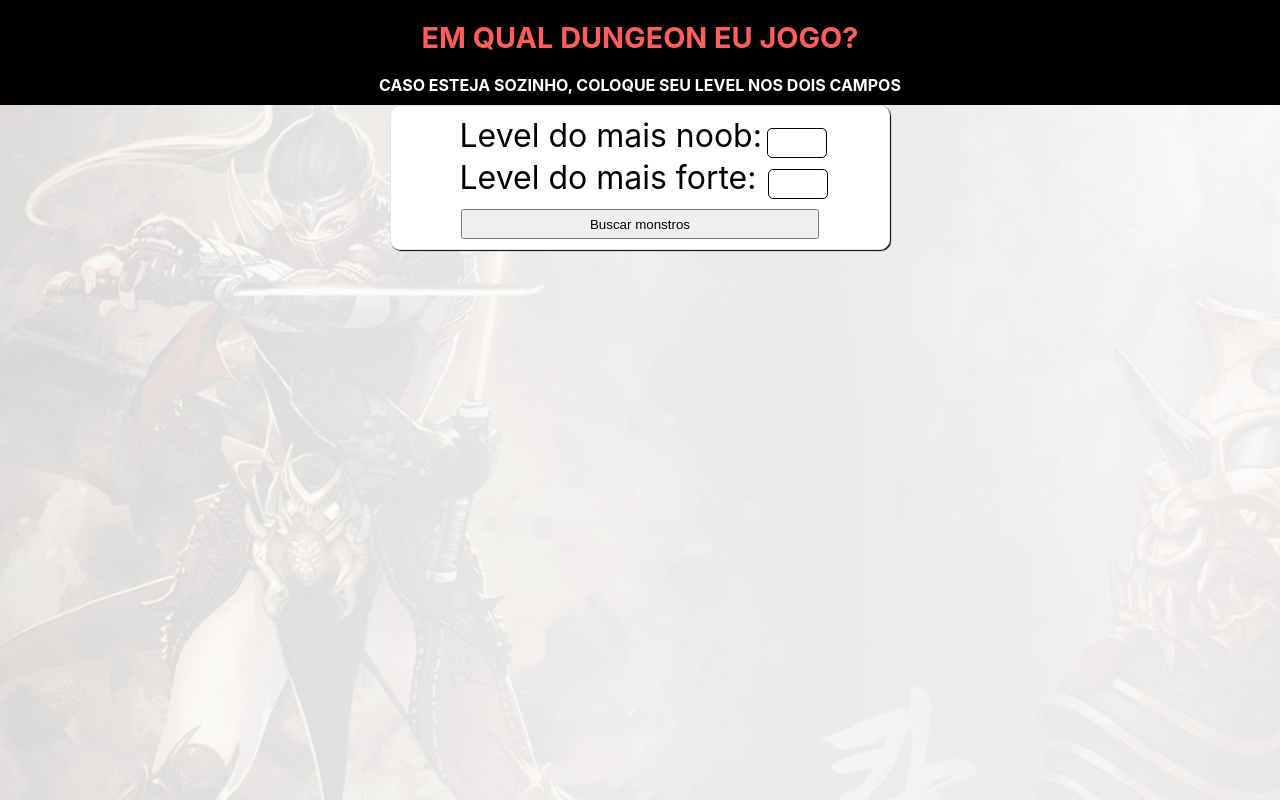
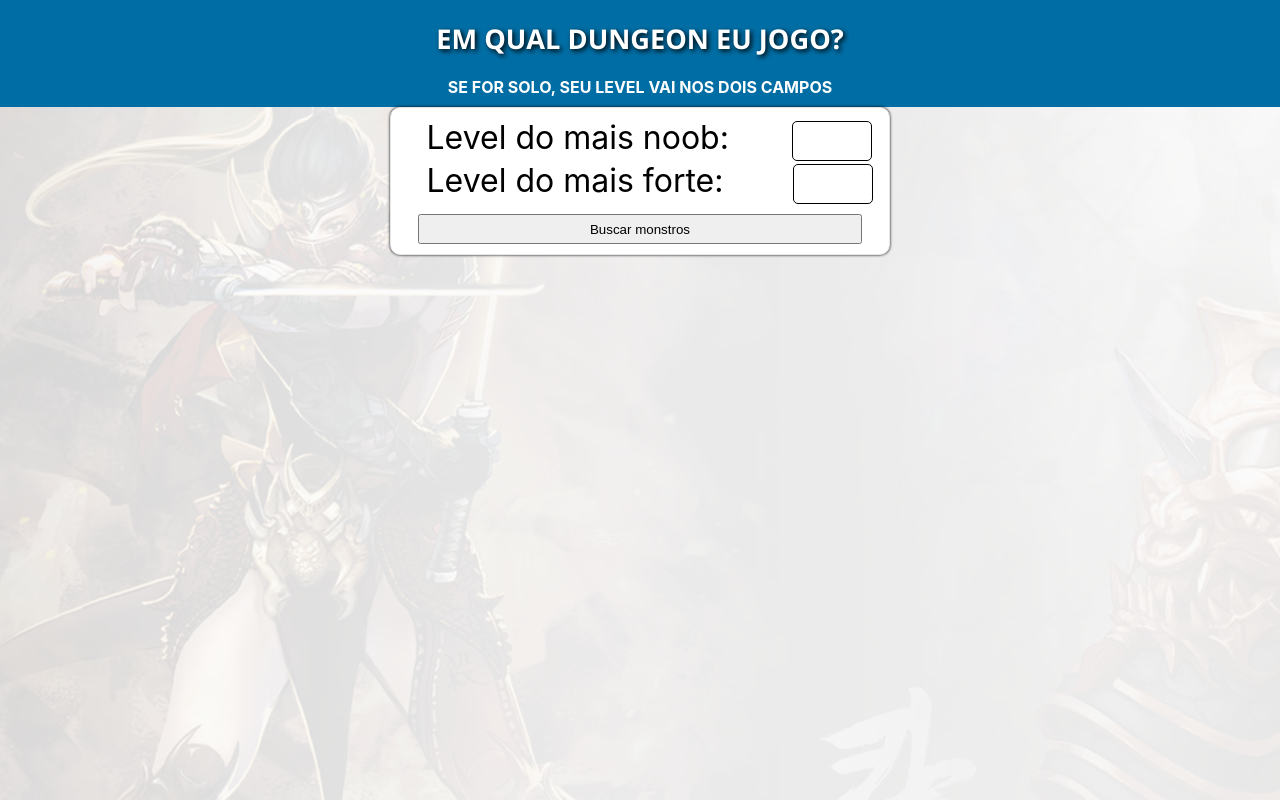
Before and after one commit to alexponciano2/calcukal, a React (Create React App) app in the folder kal-calc/: page / in a window 1280 px wide. Built offline with nearby package versions, Linux system fonts and the light colour scheme.

Commit message:
upgrade css

```diff
--- a/kal-calc/src/App.css
+++ b/kal-calc/src/App.css
@@ -38,18 +38,26 @@
 }
 
 .levelnoob {
-  margin-left: 5px;
+  display: flexbox;
+  justify-content: center;
+  align-items: center;
+  margin: 0 auto;
+  margin-left: 63px;
   border-radius: 5px;
 }
 
 .levelforte {
-  margin-left: 12px;
+  display: flexbox;
+  justify-content: center;
+  align-items: center;
+  margin: 0 auto;
+  margin-left: 70px;
   border-radius: 5px;
 }
 
 label {
   font-size: 2rem;
-  margin-left: 8px;
+  margin-left: 20px;
 }
 
 .fontRes {
@@ -59,6 +67,10 @@ label {
 }
 
 .monstroNaRange {
+  display: flex;
+  justify-content: center;
+  align-items: center;
+  margin: 0 auto;
   text-align: center;
   padding-top: 10px;
   margin-right: 8px
--- a/kal-calc/src/components/Container/Container.module.css
+++ b/kal-calc/src/components/Container/Container.module.css
@@ -15,7 +15,7 @@ th {
     justify-content: center;
     background-color: rgb(255, 255, 255);
     border: 1px solid #e5e5e5;
-    box-shadow: 1px 1px 1px;
+    box-shadow: 0px 0px 3px;
     border-radius: 10px;
     padding: 10px;
     position: relative;
@@ -31,9 +31,15 @@ th {
 }
 
 input {
-    width: 60px;
-    height: 30px;
-    border: 1px solid black
+    width: 80px;
+    height: 40px;
+    border: 1px solid black;
+    font-size: 1.5rem;
+    text-align: center;
+    display: flexbox;
+    align-items: center;
+    justify-content: center;
+    padding-right: 10px;
 }
 
 table, tr, th, td{
--- a/kal-calc/src/components/Header/Header.module.css
+++ b/kal-calc/src/components/Header/Header.module.css
@@ -1,12 +1,16 @@
+@import url('https://fonts.googleapis.com/css2?family=Cinzel:wght@400;500;600;700;800;900&family=Open+Sans:ital,wght@0,300;0,400;0,500;0,600;0,700;0,800;1,300;1,400;1,500;1,600;1,700;1,800&family=Titillium+Web:ital,wght@0,200;0,300;0,400;0,600;0,700;0,900;1,200;1,300;1,400;1,600;1,700&display=swap');
+
 .h1 {
     display: flex;
     justify-content: center;
     align-items: center;
     text-align: center;
-    background-color: black;
-    color: rgb(255, 92, 92);
+    background-color: #006ea5;
+    color: rgb(255, 255, 255);
     padding-block: 20px;
-    font-size: 1.8rem;
+    font-size: 1.7rem;
+    font-family: 'Open Sans', sans-serif;
+    text-shadow: 2px 2px 5px black;
 }
 
 h2 {
@@ -19,5 +23,5 @@ h2 {
 }
 
 .h2 {
-    background-color: black;
+    background-color: #006ea5;
 }
--- a/kal-calc/src/components/Header/index.js
+++ b/kal-calc/src/components/Header/index.js
@@ -4,7 +4,7 @@ function Header() {
     return(
         <>
         <h1 className={styles.h1}>EM QUAL DUNGEON EU JOGO?</h1>
-        <h2 className={styles.h2}>CASO ESTEJA SOZINHO, COLOQUE SEU LEVEL NOS DOIS CAMPOS</h2>
+        <h2 className={styles.h2}>SE FOR SOLO, SEU LEVEL VAI NOS DOIS CAMPOS</h2>
         </>
     );
 }
```
